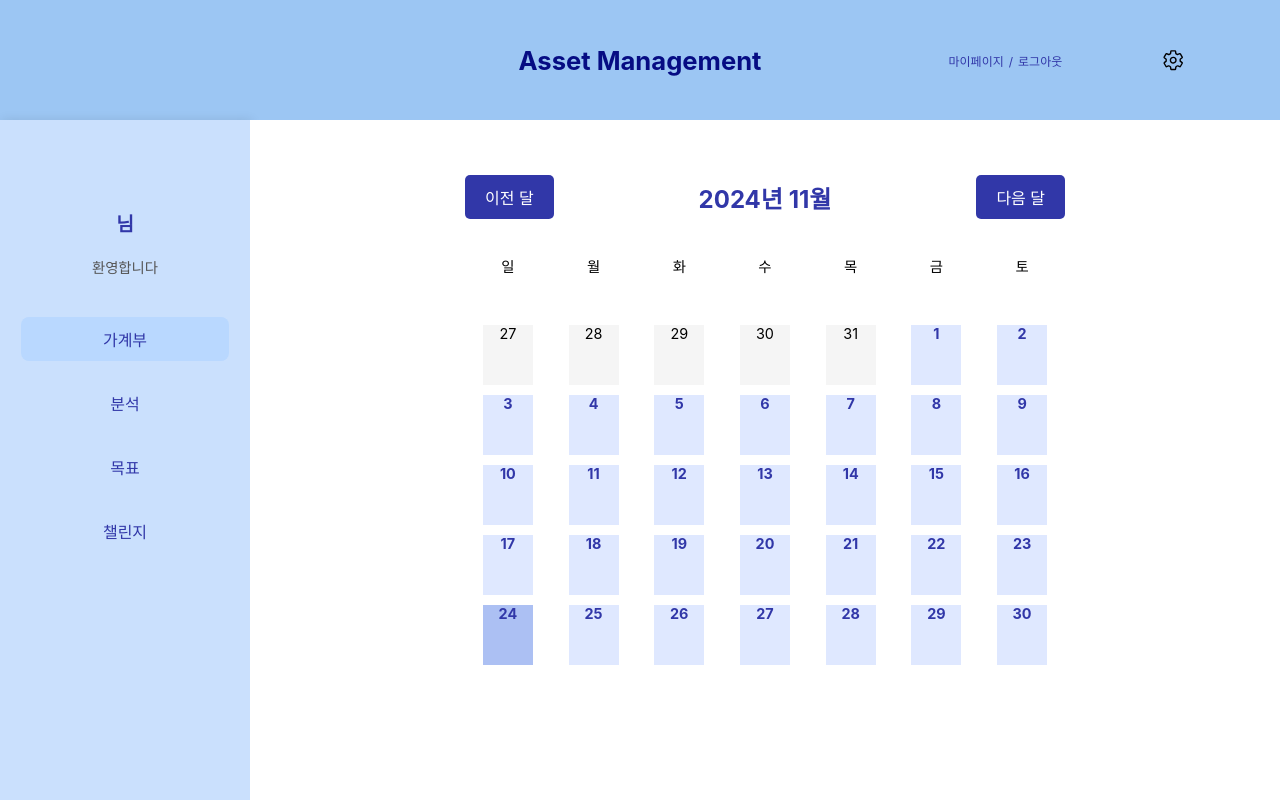
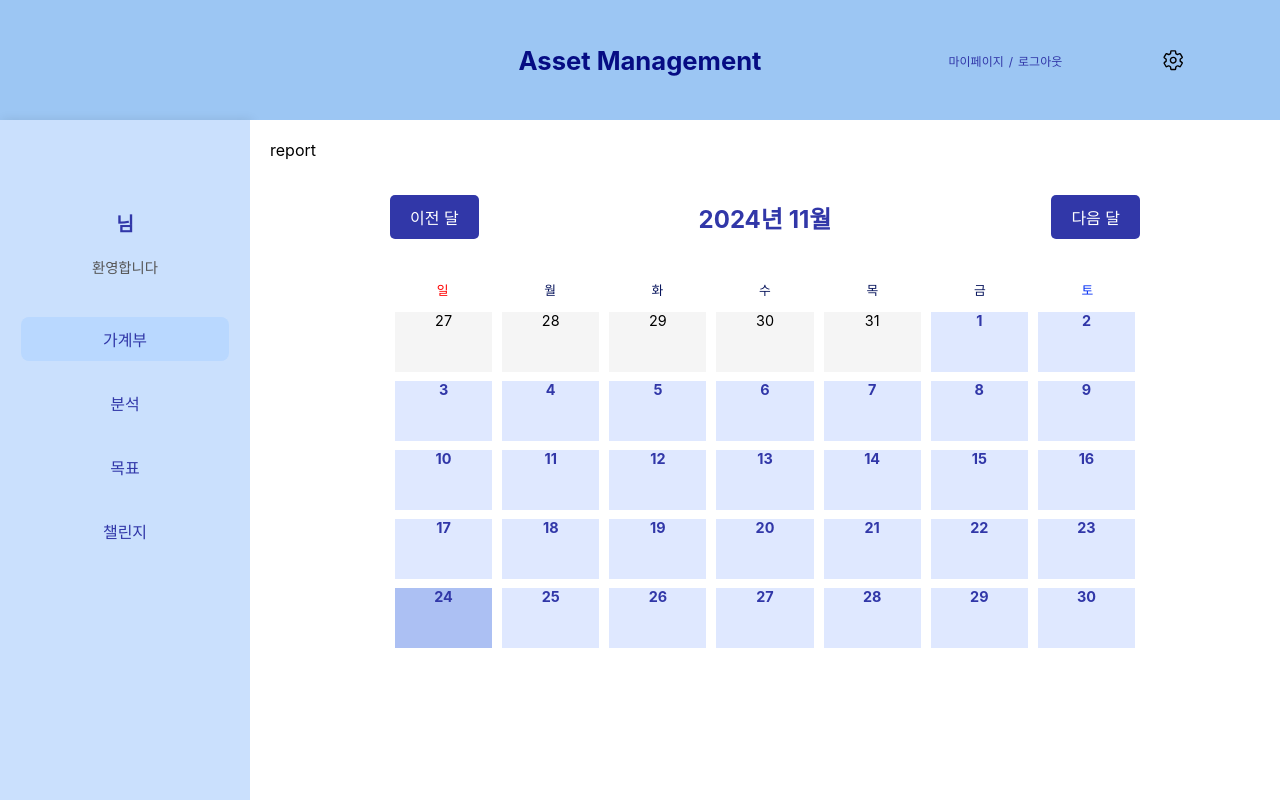
Before and after one commit to hgb926/asset-management, a React (Create React App) app: page / in a window 1280 px wide. Built offline with nearby package versions, Linux system fonts and the light colour scheme; sample sign-in values are in the browser's storage.

Commit message:
[Design] 달력 간격 조정
요일 따라 색갈도 변경

```diff
--- a/src/components/main/accountbook/AccountBook.js
+++ b/src/components/main/accountbook/AccountBook.js
@@ -67,13 +67,13 @@ const AccountBook = () => {
             </div>
             <div className={styles.calendar}>
                 <div className={styles.week}>
-                    <span>일</span>
+                    <span className={styles.holiday}>일</span>
                     <span>월</span>
                     <span>화</span>
                     <span>수</span>
                     <span>목</span>
                     <span>금</span>
-                    <span>토</span>
+                    <span className={styles.saturday}>토</span>
                 </div>
                 {weeks.map((week, index) => (
                     <div key={index} className={styles.week}>
--- /dev/null
+++ b/src/components/main/accountbook/Report.js
@@ -0,0 +1,11 @@
+import React from 'react';
+
+const Report = () => {
+    return (
+        <div>
+            report
+        </div>
+    );
+};
+
+export default Report;
--- a/src/layout/RootLayout.js
+++ b/src/layout/RootLayout.js
@@ -6,6 +6,7 @@ import styles from '../styles/main/RootLayout.module.scss';
 import { useDispatch, useSelector } from "react-redux";
 import { userInfoActions } from "../components/store/user/UserInfoSlice";
 import AccountBook from "../components/main/accountbook/AccountBook";
+import Report from "../components/main/accountbook/Report";
 
 const RootLayout = () => {
     const navi = useNavigate();
@@ -43,7 +44,10 @@ const RootLayout = () => {
                     {isAccount === "accountBook"
                         && !hideHeaderAndDashboard
                         ?
+                        <>
+                        <Report/>
                     <AccountBook/>
+                        </>
                     :
                     undefined}
                 </div>
--- a/src/styles/accountbook/AccountBook.module.scss
+++ b/src/styles/accountbook/AccountBook.module.scss
@@ -1,9 +1,8 @@
 .accountBook {
-  max-width: 600px;
   margin: 0 auto;
   padding: 20px;
   text-align: center;
-
+  width: 750px;
   .header {
     display: flex;
     justify-content: space-between;
@@ -34,23 +33,34 @@
   .calendar {
     display: flex;
     flex-direction: column;
-    gap: 10px;
+    gap: 5px; /* 줄 간격 최소화 */
 
     .week {
       display: flex;
-      justify-content: space-around;
+      justify-content: space-between; /* 박스 간격을 균등 배치 */
+      margin: 0; /* 기본 여백 제거 */
 
-      span, .day {
-        width: 50px;
+      span {
+        width: calc(100% / 7 - 2px);
+        height: 30px; /* span만 높이를 10px로 설정 */
+        font-size: 0.8rem; /* 글자 크기 조정 */
+        display: flex;
+        justify-content: center;
+        align-items: center; /* 텍스트 중앙 정렬 */
+        color: #07145c;
+      }
+
+
+      .day {
+        width: calc(100% / 7 - 2px);
         height: 60px;
         display: flex;
         justify-content: center;
-        //align-items: center;
+        //align-items: center; /* 텍스트 중앙 정렬 */
         font-size: 0.9rem;
         cursor: pointer;
-      }
-
-      .day {
+        margin: 2px 5px; /* 박스 간 여백 최소화 */
+        box-sizing: border-box;
         background-color: #f5f5f5;
         transition: background-color 0.3s, color 0.3s;
 
@@ -62,13 +72,19 @@
 
         &:hover {
           background-color: #b4c8fa;
-          //color: white;
         }
       }
+
       .today {
         background-color: #acc0f3 !important;
         color: white;
       }
+      .holiday {
+        color: red;
+      }
+      .saturday {
+        color: #002df4;
+      }
     }
   }
 }
```
